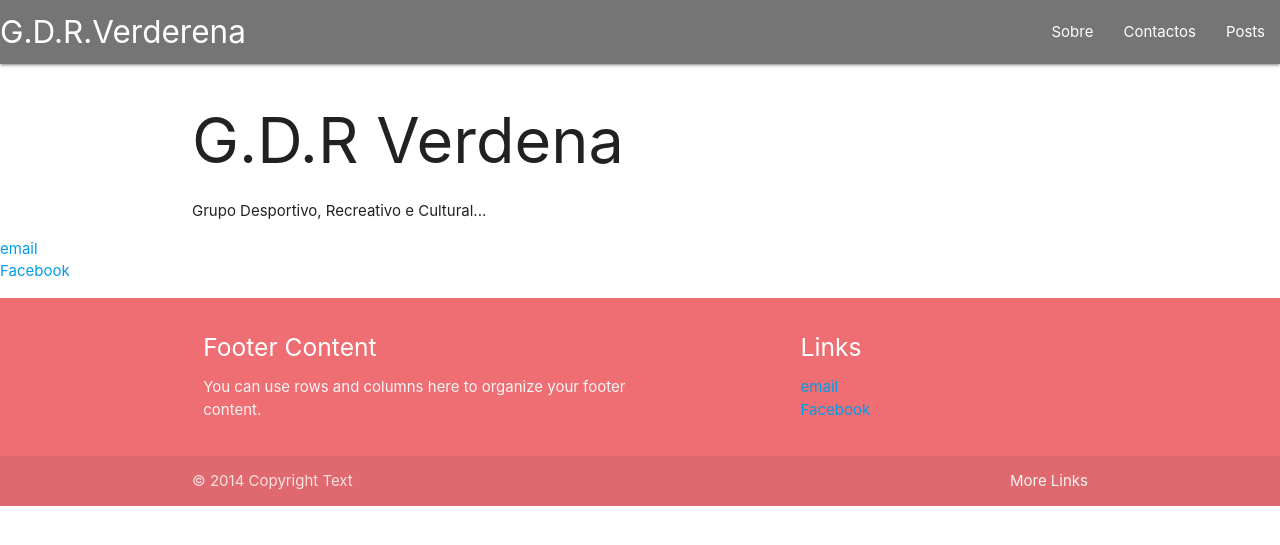
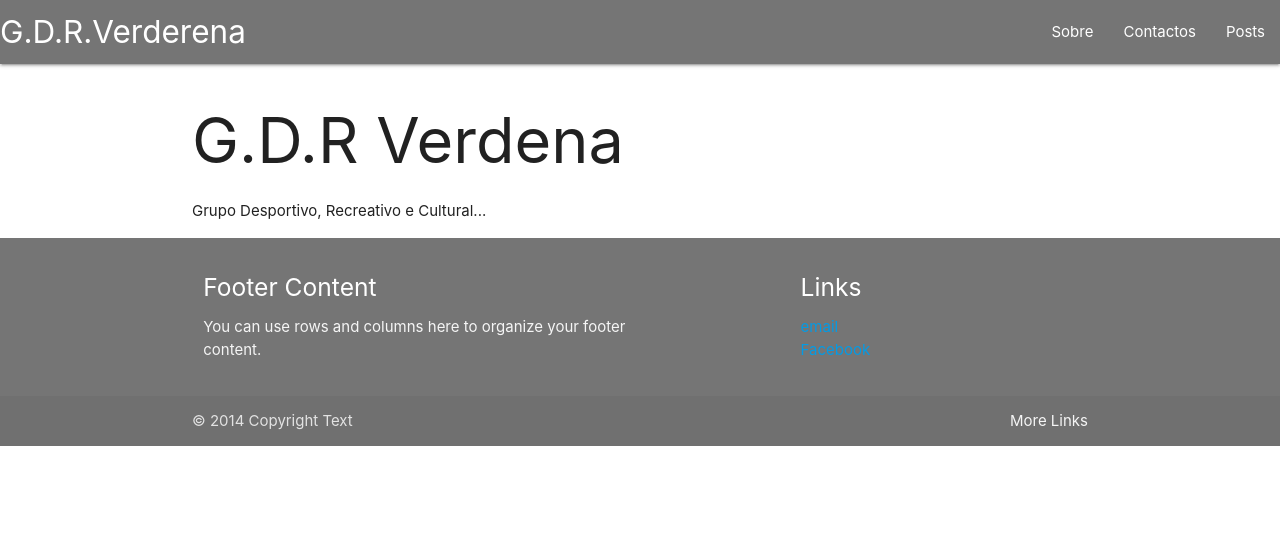
Before and after one commit to GDR-Verderena/gdr-verderena.github.io, a Jekyll site: the page built from index.html, in a window 1280 px wide. Shown: the top 545 px of the page. Built offline with Jekyll 4.4.1, drawn with Linux system fonts in a browser that asks for light colours.

Commit message:
Update default.html

```diff
--- a/_layouts/default.html
+++ b/_layouts/default.html
@@ -50,17 +50,12 @@
 
 
 
-  <footer>
-    <ul>
-      <li><a href="mailto:g.d.verderena@gmail.com">email</a></li>
-      <li><a href="https://www.facebook.com/G-D-R-Verderena-356445604388109/">Facebook</a></li>
-    </ul>
-  </footer>
 
 
 
 
-     <footer class="page-footer">
+
+     <footer class="page-footer grey darken-1">
           <div class="container">
             <div class="row">
               <div class="col l6 s12">
```
